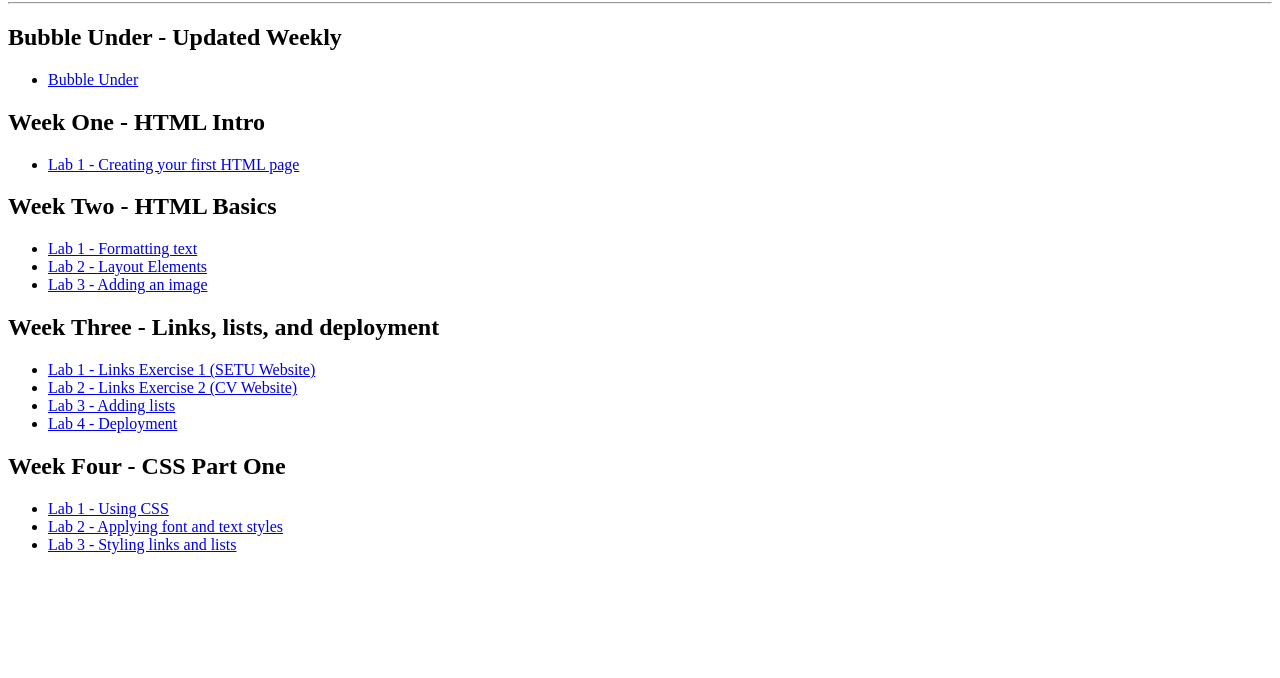
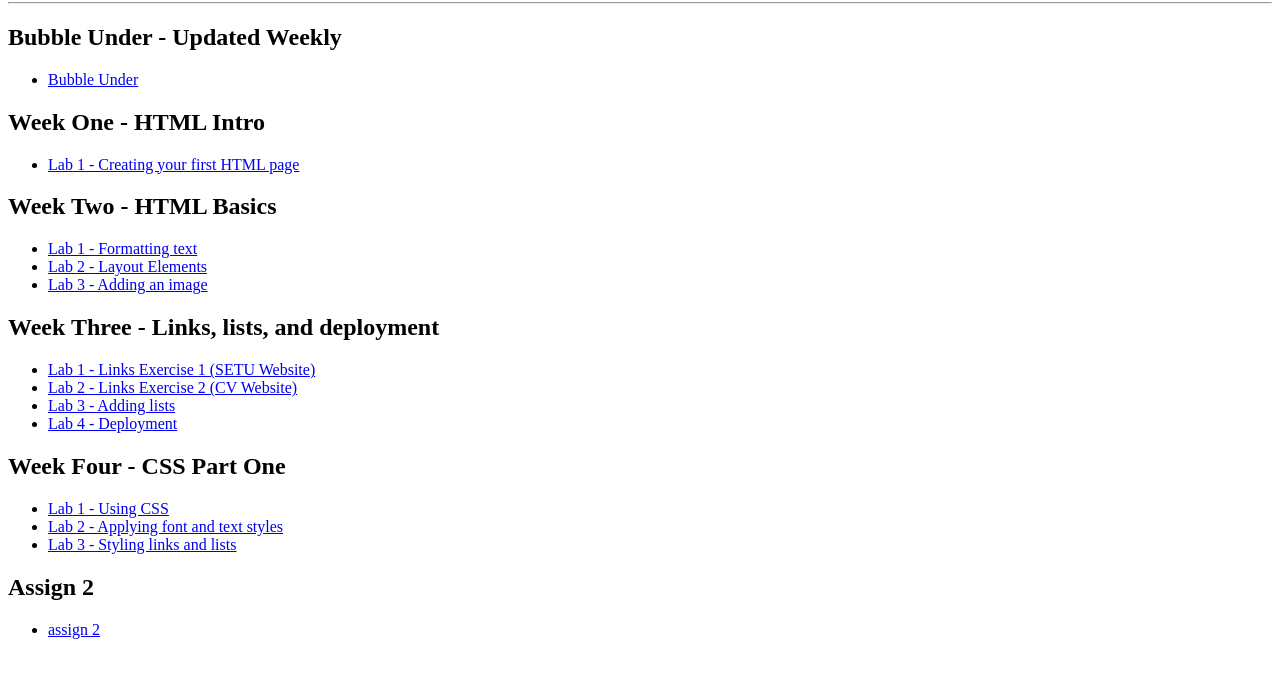
Before and after one commit to AriannaKaleniuk/Assignment-2, a plain HTML site: page index.html in a window 1280 px wide. Shown: the part 78-756 px from the top of the page. Drawn offline with Linux system fonts and the light colour scheme.

Commit message:
Assign 2

```diff
--- a/index.html
+++ b/index.html
@@ -67,6 +67,13 @@
         </li>
     </ul>
 
+    <h2> Assign 2</h2>
+    <ul>
+        <li>
+            <a href="webs/index.html" target= "_blank">assign 2</a>
+        </li>
+    </ul>
+
 </body>
 
 </html>
```
